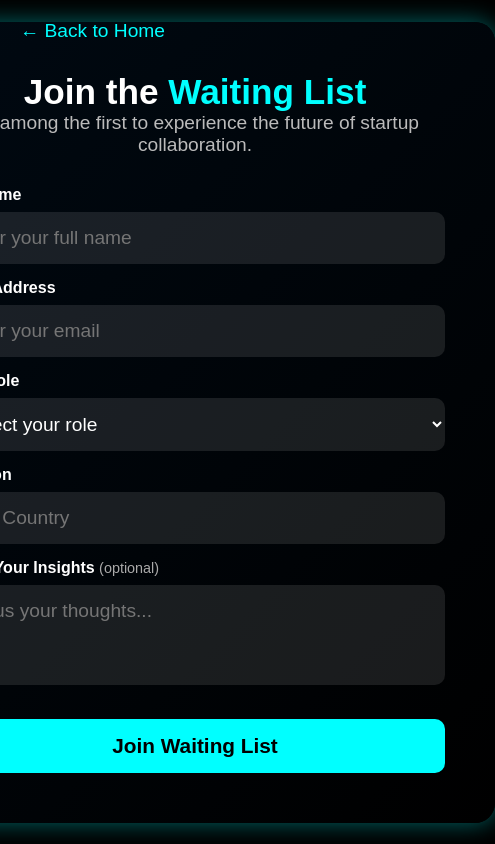
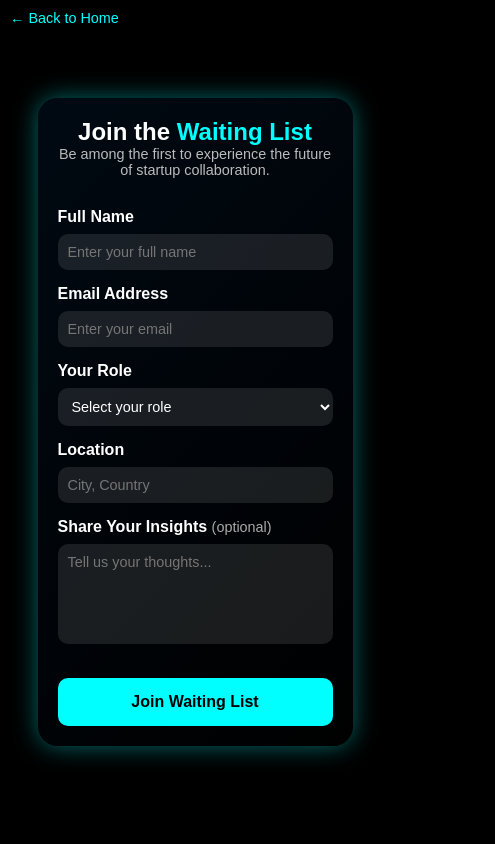
Before and after one commit to mohammedabsal/Engin, a plain HTML site: page pages/getstarted.html in a window 390 px wide. Shown: the whole page, 495 px wide, since content can reach past the window. Drawn offline with Linux system fonts and the light colour scheme; files that its build step writes are made by us from their sources; files whose address does not match are found by name.

Commit message:
Update getstarted.css

```diff
--- a/css/getstarted.css
+++ b/css/getstarted.css
@@ -16,6 +16,7 @@ body {
     align-items: center;
     min-height: 100vh;
     flex-direction: column;
+    padding: 20px;
 }
 
 /* Back to Home Link */
@@ -40,6 +41,7 @@ body {
     padding: 50px;
     border-radius: 20px;
     width: 600px;
+    max-width: 100%;
     box-shadow: 0 0 25px rgba(0, 255, 255, 0.4);
     text-align: left;
     transition: transform 0.3s ease-in-out;
@@ -102,7 +104,7 @@ input, select, textarea {
 /* Dropdown Options */
 select option {
     background: white;
-    color: black; /* Updated to black */
+    color: black;
 }
 
 /* Hover & Focus Effects */
@@ -141,3 +143,61 @@ textarea {
     color: cyan;
     transform: scale(1.05);
 }
+
+/* Responsive Design */
+@media (max-width: 768px) {
+    .form-container {
+        width: 90%;
+        padding: 30px;
+    }
+
+    .form-title {
+        font-size: 1.8rem;
+    }
+
+    .form-subtitle {
+        font-size: 1rem;
+    }
+
+    input, select, textarea {
+        font-size: 1rem;
+        padding: 12px;
+    }
+
+    .submit-btn {
+        font-size: 1.1rem;
+    }
+
+    .back-link {
+        font-size: 1rem;
+    }
+}
+
+@media (max-width: 480px) {
+    .form-container {
+        padding: 20px;
+    }
+
+    .form-title {
+        font-size: 1.5rem;
+    }
+
+    .form-subtitle {
+        font-size: 0.9rem;
+    }
+
+    input, select, textarea {
+        font-size: 0.9rem;
+        padding: 10px;
+    }
+
+    .submit-btn {
+        font-size: 1rem;
+    }
+
+    .back-link {
+        font-size: 0.9rem;
+        top: 10px;
+        left: 10px;
+    }
+}
```
